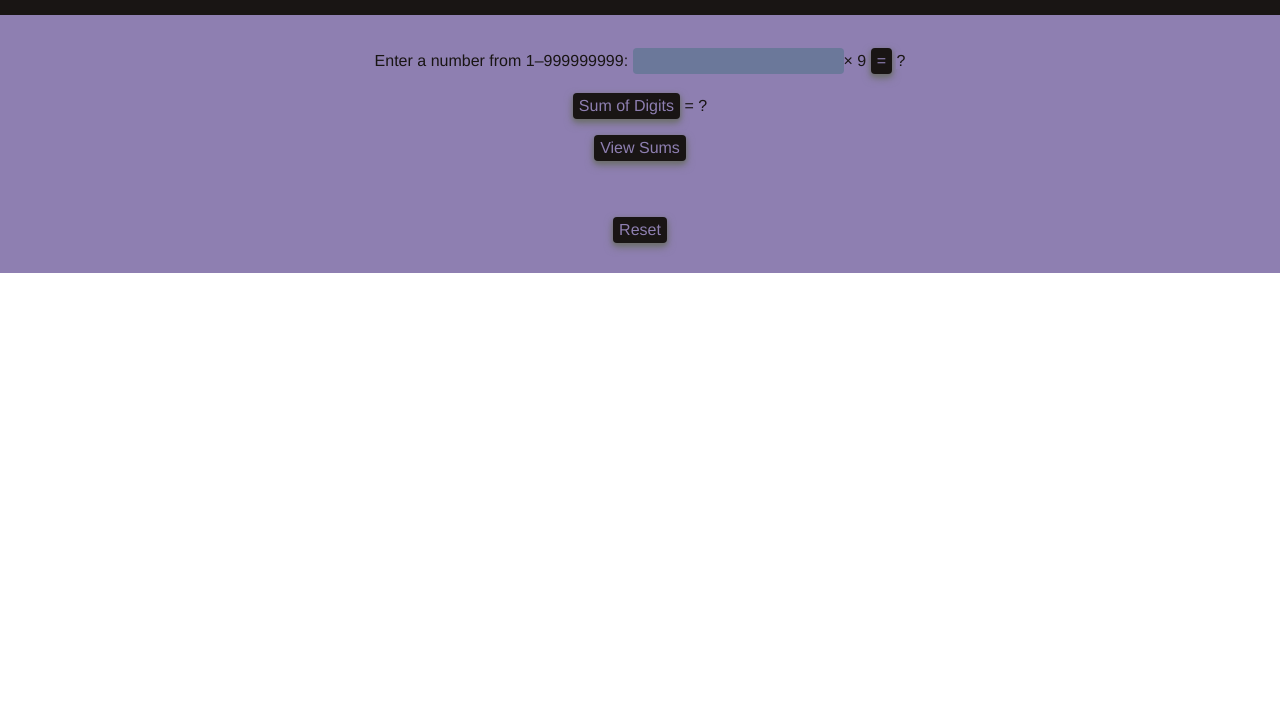
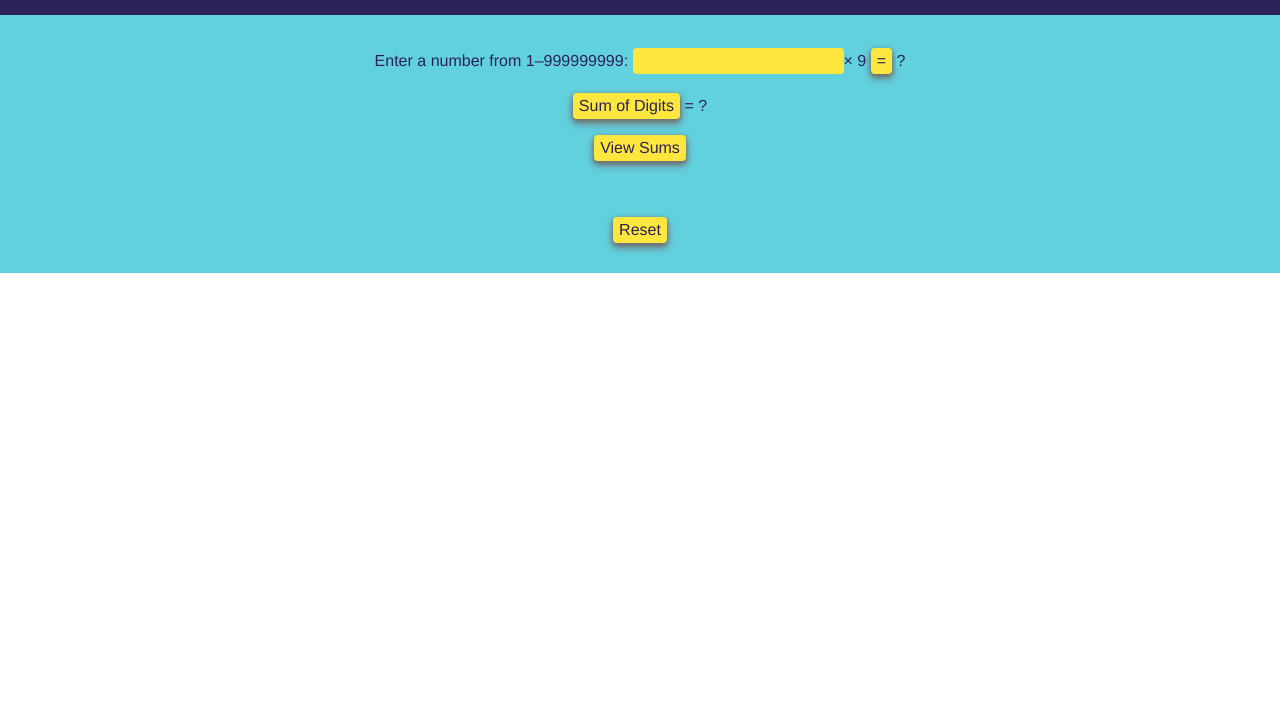
Before and after one commit to erricrr/crazyNine, a plain HTML site: page index.html in a window 1280 px wide. Shown: the part 83-800 px from the top of the page. Drawn offline with Linux system fonts and the light colour scheme.

Commit message:
Updated Colors
Color Update 60, 30, 10

```diff
--- a/main.css
+++ b/main.css
@@ -1,9 +1,9 @@
 :root {
-  --crazy-color5: #191514;
-  --crazy-color2: #8e7fb1;
-  --crazy-color1: #dd5136;
-  --crazy-color3: #6b789a;
-  --crazy-color4: #fffbf7;
+  --crazy-color2: #62D1DE;
+  --crazy-color5: #2B2259;
+  --crazy-color4: #FF8A29;
+  --crazy-color3: #FDE63D;
+  --crazy-color1: #FEFF69;
 }
 
 /*
@@ -63,8 +63,8 @@
   }
 
 button {
-  color: var(--crazy-color2);
-    background-color: var(--crazy-color5);
+  color: var(--crazy-color5);
+  background-color: var(--crazy-color3);
     border-radius: 0.25rem;
     border: none;
 }
```
